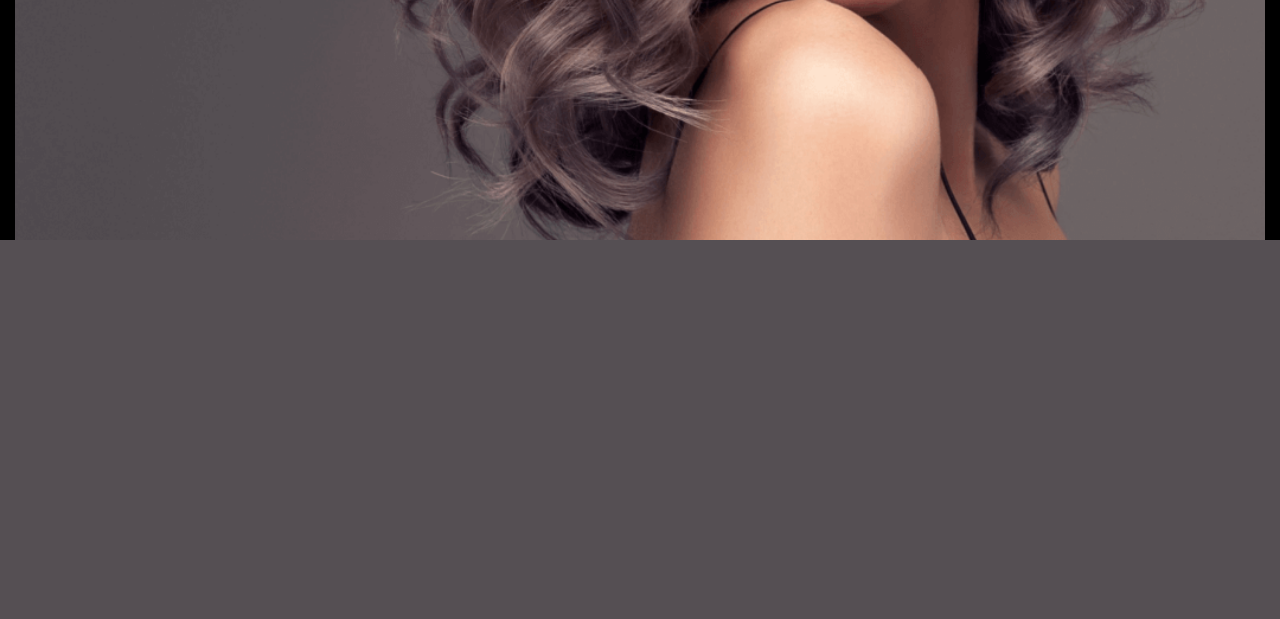
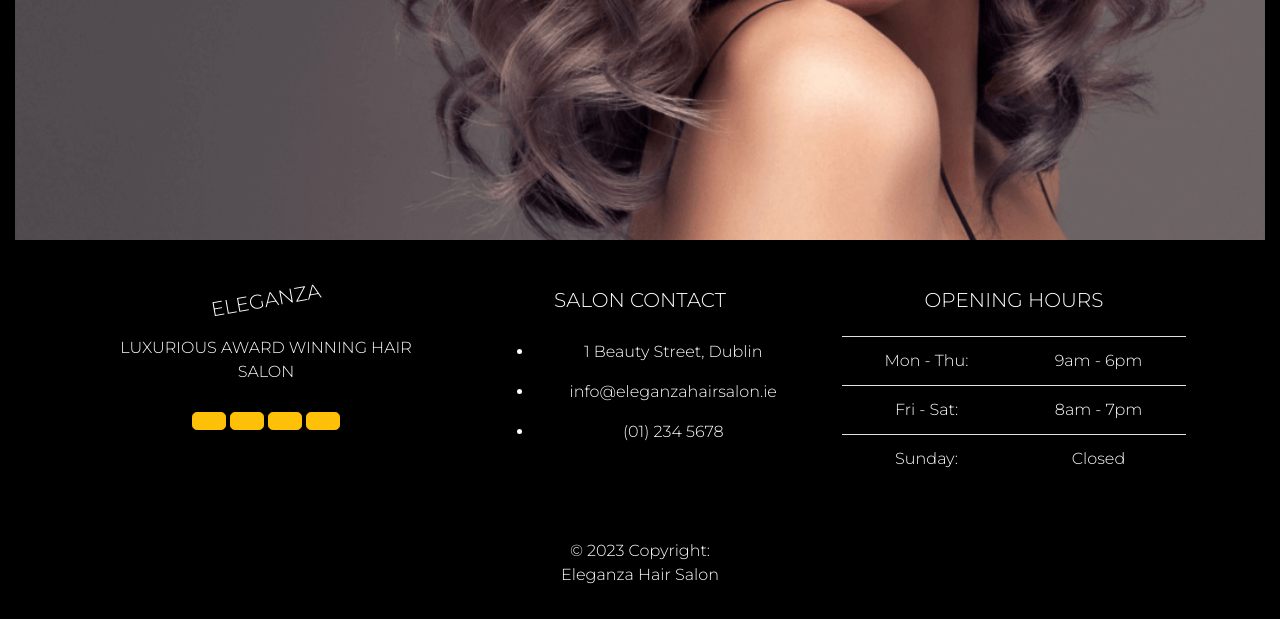
Before and after one commit to ip69719/ci-portfolio-four, a Django app: page / in a window 1280 px wide. Shown: the part 616-1235 px from the top of the page. Before the commit the page ends 856 px from the top, so only its background shows below. Run offline with Django 3.2, Linux system fonts and the light colour scheme; some libraries are stand-ins or nearby versions; some web fonts are replaced.

Commit message:
feat: add and customize bootstrap footer

```diff
--- a/templates/base.html
+++ b/templates/base.html
@@ -41,6 +41,91 @@
     {% block content %}
     {% endblock %}
 
+    <!--
+        Footer code adopted from Material Design for Bootstrap
+        https://mdbootstrap.com/snippets/standard/mdbootstrap/2885120?view=side
+    -->
+    <footer class="text-white text-center bg-black">
+        <!-- Grid container -->
+        <div class="container p-4">
+            <!--Grid row-->
+            <div class="row mt-4">
+                <!--Grid column-->
+                <div class="col-lg-4 col-md-12 mb-4 mb-md-0">
+                    <h5 class="text-uppercase logo rotate mb-4">Eleganza</h5>
+                    <p class="text-uppercase">
+                        luxurious award winning hair salon
+                    </p>
+                    <div class="mt-4">
+                        <!-- Facebook -->
+                        <a type="button" class="btn btn-floating btn-warning btn-lg"><i
+                                class="fab fa-facebook-f"></i></a>
+                        <!-- Dribbble -->
+                        <a type="button" class="btn btn-floating btn-warning btn-lg"><i class="fab fa-dribbble"></i></a>
+                        <!-- Twitter -->
+                        <a type="button" class="btn btn-floating btn-warning btn-lg"><i class="fab fa-twitter"></i></a>
+                        <!-- Google + -->
+                        <a type="button" class="btn btn-floating btn-warning btn-lg"><i
+                                class="fab fa-google-plus-g"></i></a>
+                        <!-- Linkedin -->
+                    </div>
+                </div>
+                <!--Grid column-->
+
+                <!--Grid column-->
+                <div class="col-lg-4 col-md-6 mb-4 mb-md-0">
+                    <h5 class="text-uppercase mb-4 pb-1">Salon contact</h5>
+                    <ul class="fa-ul" style="margin-left: 1.65em;">
+                        <li class="mb-3">
+                            <span class="fa-li"><i class="fas fa-home"></i></span><span class="ms-2">1 Beauty Street, Dublin
+                            </span>
+                        </li>
+                        <li class="mb-3">
+                            <span class="fa-li"><i class="fas fa-envelope"></i></span><span
+                                class="ms-2">info@eleganzahairsalon.ie</span>
+                        </li>
+                        <li class="mb-3">
+                            <span class="fa-li"><i class="fas fa-phone"></i></span><span class="ms-2">(01) 234 5678
+                            </span>
+                        </li>
+                    </ul>
+                </div>
+                <!--Grid column-->
+
+                <!--Grid column-->
+                <div class="col-lg-4 col-md-6 mb-4 mb-md-0">
+                    <h5 class="text-uppercase mb-4">Opening hours</h5>
+                    <table class="table text-center text-white">
+                        <tbody>
+                            <tr>
+                                <td>Mon - Thu:</td>
+                                <td>9am - 6pm</td>
+                            </tr>
+                            <tr>
+                                <td>Fri - Sat:</td>
+                                <td>8am - 7pm</td>
+                            </tr>
+                            <tr>
+                                <td>Sunday:</td>
+                                <td>Closed</td>
+                            </tr>
+                        </tbody>
+                    </table>
+                </div>
+                <!--Grid column-->
+            </div>
+            <!--Grid row-->
+        </div>
+        <!-- Grid container -->
+
+        <!-- Copyright -->
+        <div class="text-center p-3">
+            © 2023 Copyright:
+            <p class="text-white">Eleganza Hair Salon</p>
+        </div>
+        <!-- Copyright -->
+    </footer>
+
     <script src="https://cdn.jsdelivr.net/npm/jquery@3.5.1/dist/jquery.slim.min.js" integrity="sha384-DfXdz2htPH0lsSSs5nCTpuj/zy4C+OGpamoFVy38MVBnE+IbbVYUew+OrCXaRkfj" crossorigin="anonymous"></script>
     <script src="https://cdn.jsdelivr.net/npm/bootstrap@4.6.2/dist/js/bootstrap.bundle.min.js" integrity="sha384-Fy6S3B9q64WdZWQUiU+q4/2Lc9npb8tCaSX9FK7E8HnRr0Jz8D6OP9dO5Vg3Q9ct" crossorigin="anonymous"></script>
 </body>
```
